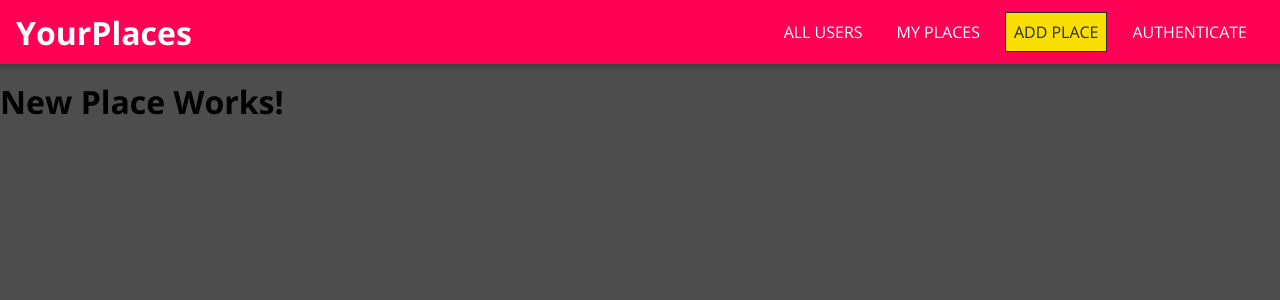
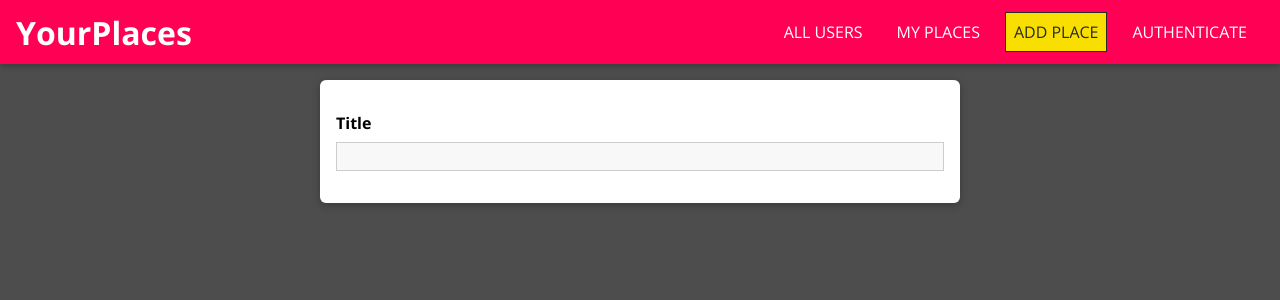
Before and after one commit to Neutrino2711/places_react, a React (Create React App) app: page /places/new in a window 1280 px wide. Shown: the top 300 px of the page. Built offline with nearby package versions, Linux system fonts and the light colour scheme.

Commit message:
form-and-validators-added

```diff
--- a/src/places/components/PlaceItem.css
+++ b/src/places/components/PlaceItem.css
@@ -18,7 +18,7 @@
 }
 
 .map-container {
-  height: 20rem;
+  height: 10rem;
   width: 100%;
 }
 
--- /dev/null
+++ b/src/places/pages/NewPlace.css
@@ -0,0 +1,10 @@
+.place-form {
+  list-style: none;
+  margin: 0 auto;
+  padding: 1rem;
+  width: 90%;
+  max-width: 40rem;
+  box-shadow: 0 2px 8px rgba(0, 0, 0, 0.26);
+  border-radius: 6px;
+  background: white;
+}
--- a/src/places/pages/NewPlace.js
+++ b/src/places/pages/NewPlace.js
@@ -1,7 +1,13 @@
 import React from "react";
 
+import Input from '../../shared/components/FormElements/Input';
+import './NewPlace.css';
+import { VALIDATOR_REQUIRE } from "../../shared/util/validators";
+
 const NewPlace = () => {
-    return <h1>New Place Works!</h1>
+    return <form className="place-form">
+        <Input element="input" type="text" label="Title" validators={[VALIDATOR_REQUIRE()]} errorText="Please enter a valid Text" />
+    </form>
 }
 
 export default NewPlace;
--- /dev/null
+++ b/src/shared/components/FormElements/Input.css
@@ -0,0 +1,41 @@
+.form-control {
+  margin: 1rem 0;
+}
+
+.form-control label,
+.form-control input,
+.form-control textarea {
+  display: block;
+}
+
+.form-control label {
+  font-weight: bold;
+  margin-bottom: 0.5rem;
+}
+
+.form-control input,
+.form-control textarea {
+  width: 100%;
+  font: inherit;
+  border: 1px solid #ccc;
+  background: #f8f8f8;
+  padding: 0.15rem 0.25rem;
+}
+
+.form-control input:focus,
+.form-control textarea:focus {
+  outline: none;
+  background: #ebebeb;
+  border-color: #510077;
+}
+
+.form-control--invalid label,
+.form-control--invalid p {
+  color: red;
+}
+
+.form-control--invalid input,
+.form-control--invalid textarea {
+  border-color: red;
+  background: #ffd1d1;
+}
--- /dev/null
+++ b/src/shared/components/FormElements/Input.js
@@ -0,0 +1,65 @@
+import React, { useReducer } from "react";
+
+import './Input.css';
+import { validate } from "../../util/validators";
+
+const inputReducer = (state, action) => {
+    switch (action.type) {
+        case 'CHANGE':
+            return {
+                ...state,
+                value: action.val,
+                isValid: validate(action.val, action.validators),
+            }
+        case 'TOUCH':
+            return {
+                ...state,
+                isTouched: true,
+            }
+        default:
+            return state
+
+    }
+}
+
+const Input = props => {
+
+    const [inputState, dispatch] = useReducer(inputReducer, { value: '', isValid: false, isTouched: false });
+
+    const changeHandler = event => {
+        dispatch({ type: 'CHANGE', val: event.target.value, validators: props.validators });
+    }
+
+    const touchHandler = () => {
+        dispatch({
+            type: 'TOUCH',
+        })
+    }
+
+    const element =
+        props.element === 'input' ? (
+            <input
+                id={props.id}
+                type={props.type}
+                placeholder={props.placeholder}
+                onChange={changeHandler}
+                onBlur={touchHandler}
+                value={inputState.value} />) : (
+            <textarea
+                id={props.id}
+                rows={props.rows || 3}
+                onChange={changeHandler}
+                onBlur={touchHandler}
+                value={inputState.value} />
+        );
+
+    return <div className={`form-control ${!inputState.isValid && inputState.isTouched && 'form-control--invalid'}`}>
+        <label htmlFor={props.id}>{props.label}</label>
+        {element}
+        {
+            !inputState.isValid && inputState.isTouched && <p>{props.errorText}</p>
+        }
+    </div>
+};
+
+export default Input;
--- /dev/null
+++ b/src/shared/util/validators.js
@@ -0,0 +1,46 @@
+const VALIDATOR_TYPE_REQUIRE = 'REQUIRE';
+const VALIDATOR_TYPE_MINLENGTH = 'MINLENGTH';
+const VALIDATOR_TYPE_MAXLENGTH = 'MAXLENGTH';
+const VALIDATOR_TYPE_MIN = 'MIN';
+const VALIDATOR_TYPE_MAX = 'MAX';
+const VALIDATOR_TYPE_EMAIL = 'EMAIL';
+const VALIDATOR_TYPE_FILE = 'FILE';
+
+export const VALIDATOR_REQUIRE = () => ({ type: VALIDATOR_TYPE_REQUIRE });
+export const VALIDATOR_FILE = () => ({ type: VALIDATOR_TYPE_FILE });
+export const VALIDATOR_MINLENGTH = val => ({
+  type: VALIDATOR_TYPE_MINLENGTH,
+  val: val
+});
+export const VALIDATOR_MAXLENGTH = val => ({
+  type: VALIDATOR_TYPE_MAXLENGTH,
+  val: val
+});
+export const VALIDATOR_MIN = val => ({ type: VALIDATOR_TYPE_MIN, val: val });
+export const VALIDATOR_MAX = val => ({ type: VALIDATOR_TYPE_MAX, val: val });
+export const VALIDATOR_EMAIL = () => ({ type: VALIDATOR_TYPE_EMAIL });
+
+export const validate = (value, validators) => {
+  let isValid = true;
+  for (const validator of validators) {
+    if (validator.type === VALIDATOR_TYPE_REQUIRE) {
+      isValid = isValid && value.trim().length > 0;
+    }
+    if (validator.type === VALIDATOR_TYPE_MINLENGTH) {
+      isValid = isValid && value.trim().length >= validator.val;
+    }
+    if (validator.type === VALIDATOR_TYPE_MAXLENGTH) {
+      isValid = isValid && value.trim().length <= validator.val;
+    }
+    if (validator.type === VALIDATOR_TYPE_MIN) {
+      isValid = isValid && +value >= validator.val;
+    }
+    if (validator.type === VALIDATOR_TYPE_MAX) {
+      isValid = isValid && +value <= validator.val;
+    }
+    if (validator.type === VALIDATOR_TYPE_EMAIL) {
+      isValid = isValid && /^\S+@\S+\.\S+$/.test(value);
+    }
+  }
+  return isValid;
+};
```
